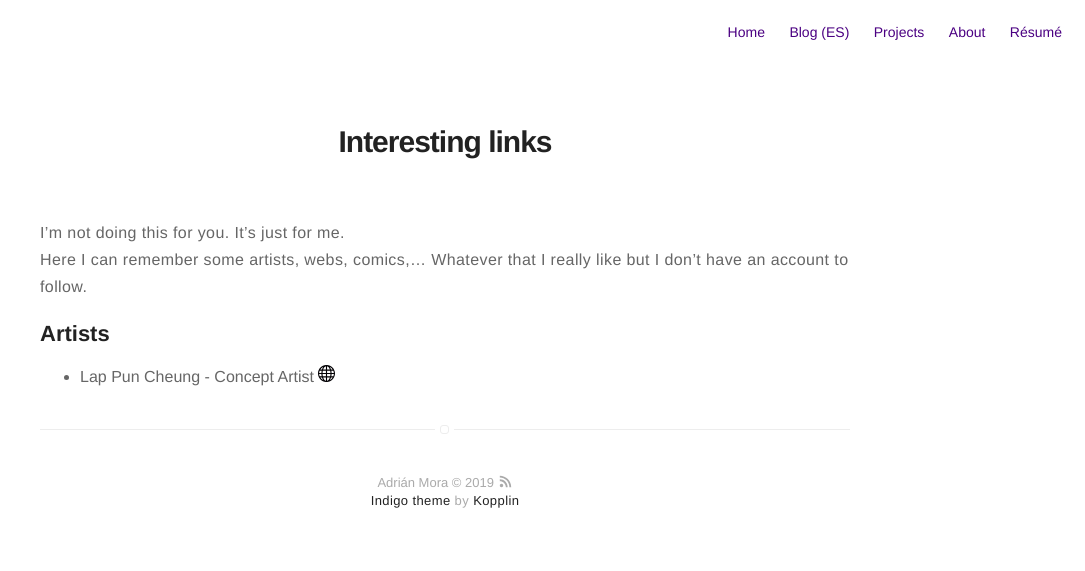
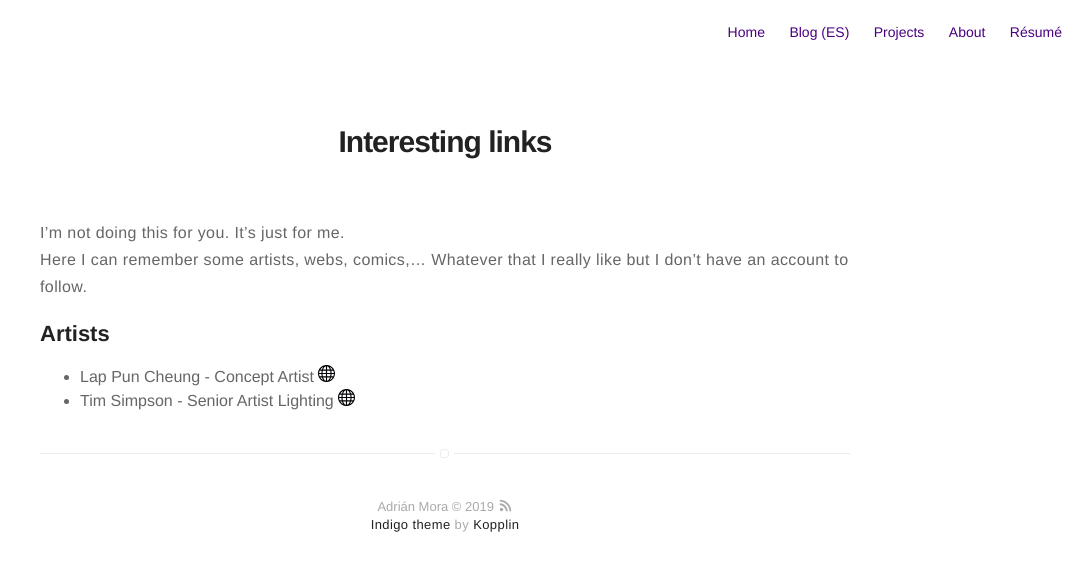
Before and after one commit to leakspin/leakspin.github.io, a Jekyll site: the page built from links.md, in a window 1280 px wide. Shown: the top 571 px of the page, without its empty margins (195-1280 px from the left). Built offline with Jekyll 4.4.1, drawn with Linux system fonts in a browser that asks for light colours.

Commit message:
Update links.md

```diff
--- a/links.md
+++ b/links.md
@@ -8,3 +8,4 @@ Here I can remember some artists, webs, comics,... Whatever that I really like b
 
 ## Artists
 * Lap Pun Cheung - Concept Artist [<svg class="icon icon-www"><use xlink:href="#icon-www"></use></svg>](https://www.artstation.com/c780162){:target="_blank"}
+* Tim Simpson - Senior Artist Lighting [<svg class="icon icon-www"><use xlink:href="#icon-www"></use></svg>](https://www.artstation.com/pixelmasher){:target="_blank"}
```
